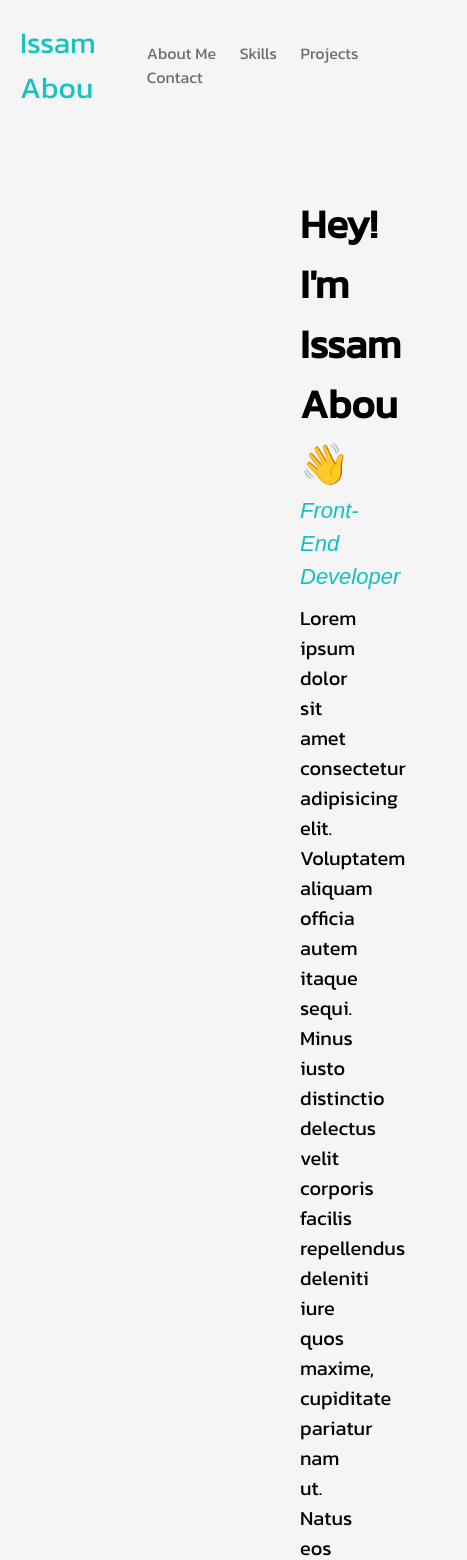
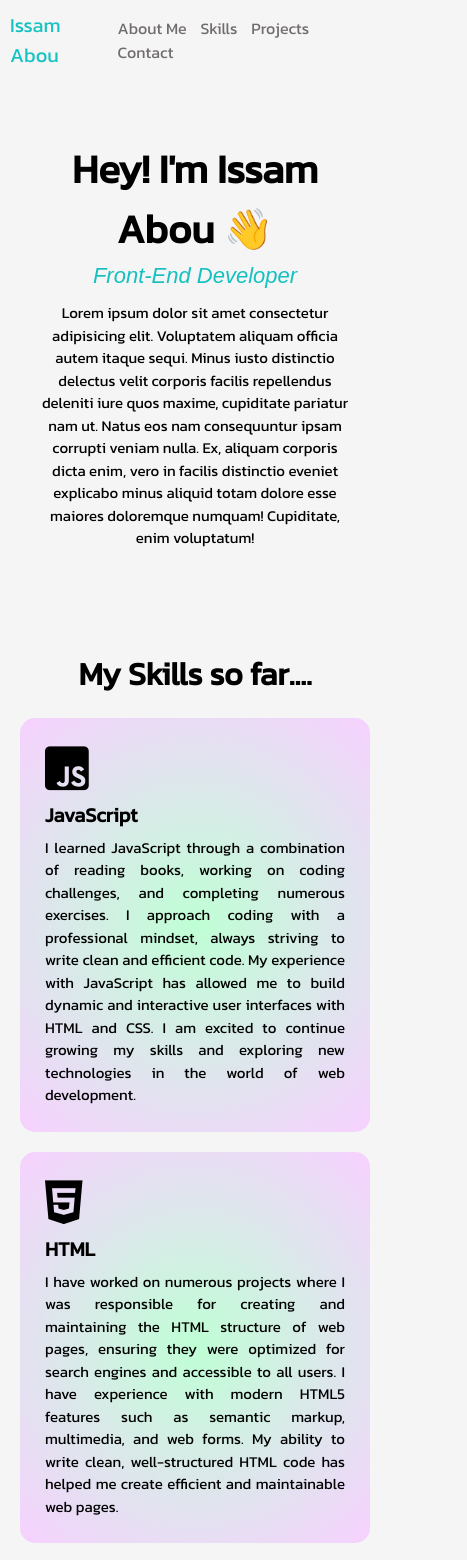
Before and after one commit to Issam7Abou/portfolio, a plain HTML site: page index.html in a window 390 px wide. Shown: the top 1560 px of the page, 467 px wide, since content can reach past the window. Drawn offline with Linux system fonts and the light colour scheme.

Commit message:
Add files via upload
added media queries;

```diff
--- a/index.html
+++ b/index.html
@@ -82,8 +82,9 @@
                 <form action="">
                     <label for="fname">First Name</label>
                     <input type="text" id="fname" name="firstname" placeholder="Your name..">
-                        <label for="lname">Last Name</label>
+                    <label for="lname">LastName<label>
                     <input type="text" id="lname" name="lastname" placeholder="Your last name..">
+
                     <label for="subject">Subject</label>
                     <textarea id="subject" name="subject" placeholder="Write something.." style="height:170px"></textarea>
                     <input type="submit" value="Submit">
--- a/styles.css
+++ b/styles.css
@@ -52,8 +52,10 @@ nav a:hover {
   color: rgb(22, 194, 194);
 }
 
-  /* About me Section styles */
+/* About me Section styles */
 .about-container {
+  display: flex;
+  justify-content: center;
   background-color: whitesmoke;
 }
 
@@ -61,8 +63,7 @@ nav a:hover {
 margin-top: 10%;
 text-align: center;
 padding: 25px;
-margin-left: 275px;
-margin-right: 275px;
+width: 65%;
 animation: slide-in-left 0.5s ease-out;
 opacity: 100%;
 }
@@ -122,15 +123,15 @@ h2 {
 }
 
 .sk1 {
-  background: linear-gradient(245deg, rgba(2,0,36,1) 0%, rgba(121,74,9,1) 0%, rgba(255,250,0,1) 58%);
+  background: radial-gradient(circle, rgba(191,255,213,1) 0%, rgba(247,209,255,1) 100%);
 }
 
 .sk2 {
-  background: linear-gradient(166deg, rgba(2,0,36,1) 0%, rgba(255,0,0,1) 0%, rgba(255,195,0,1) 58%);
+  background: radial-gradient(circle, rgba(191,255,213,1) 0%, rgba(247,209,255,1) 100%);
 }
 
 .sk3 {
-  background: linear-gradient(326deg, rgba(2,0,36,1) 0%, rgba(9,9,121,1) 0%, rgba(0,212,255,1) 67%);
+  background: radial-gradient(circle, rgba(191,255,213,1) 0%, rgba(247,209,255,1) 100%);
 }
 
 .fa-brands {
@@ -194,22 +195,6 @@ img {
   border-radius: 12px;
 }
 
-/* Footer Section */
-.line {
-  width: 90%;
-  border-bottom: 1px solid rgb(194, 189, 189);
-  margin: 0 auto;
-  margin-top: 100px;
-}
-
-.footer-container {
-  text-align: center;
-}
-
-.footer-icons {
-  font-size: 25px;
-}
-
 /* Contact me Styles */
 input[type=text], select, textarea {
   width: 100%;
@@ -255,3 +240,86 @@ input[type=submit]:hover {
   display: table;
   clear: both;
 }
+
+/* Footer Section */
+.line {
+  width: 90%;
+  border-bottom: 1px solid rgb(194, 189, 189);
+  margin: 0 auto;
+  margin-top: 100px;
+}
+
+.footer-container {
+  text-align: center;
+}
+
+.footer-icons {
+  font-size: 25px;
+}
+
+/* Media Queries */
+/* Smartphones smaller than 767px */
+@media only screen and (max-width: 650px) {
+  p {
+    font-size: 15px;
+  }
+  h2 {
+    font-size: 32px;
+    margin-top: 80px;
+    margin-bottom: 20px;
+  }
+  /* NavBar */
+  .nav-container {
+    padding: 10px;
+    z-index: 10;
+  }
+  .title {
+    display: block;
+    font-size: 20px;
+  }
+  a {
+    padding: 5px;
+  }
+  /* About me Section */
+  .about-me {
+    margin-top: 10%;
+    padding: 20px;
+    width: 90%;
+  }
+  /* Projects Section */
+  .skill-container {
+    flex-wrap: wrap;
+    text-align: justify;
+  }
+  .skill {
+    margin-bottom: 20px;
+  }
+  .fa-brands {
+    font-size: 50px;
+  }
+  .skill h4 {
+    font-size: 20px;
+  }
+  /* Projects Section */
+  .projects-container {
+    flex-wrap: wrap;
+  }
+  .project {
+    padding: 20px;
+    margin-bottom: 20px;
+  }
+  .project h4 {
+    font-size: 25px;
+  }
+  /* Contact me Section */
+  .column img {
+    display: none;
+  }
+  .column {
+    float: none;
+    width: 100%;
+  }
+  .row {
+    margin-top: 0;
+  }
+}
```
Lines whose indentation alone changed are shown as unchanged.
